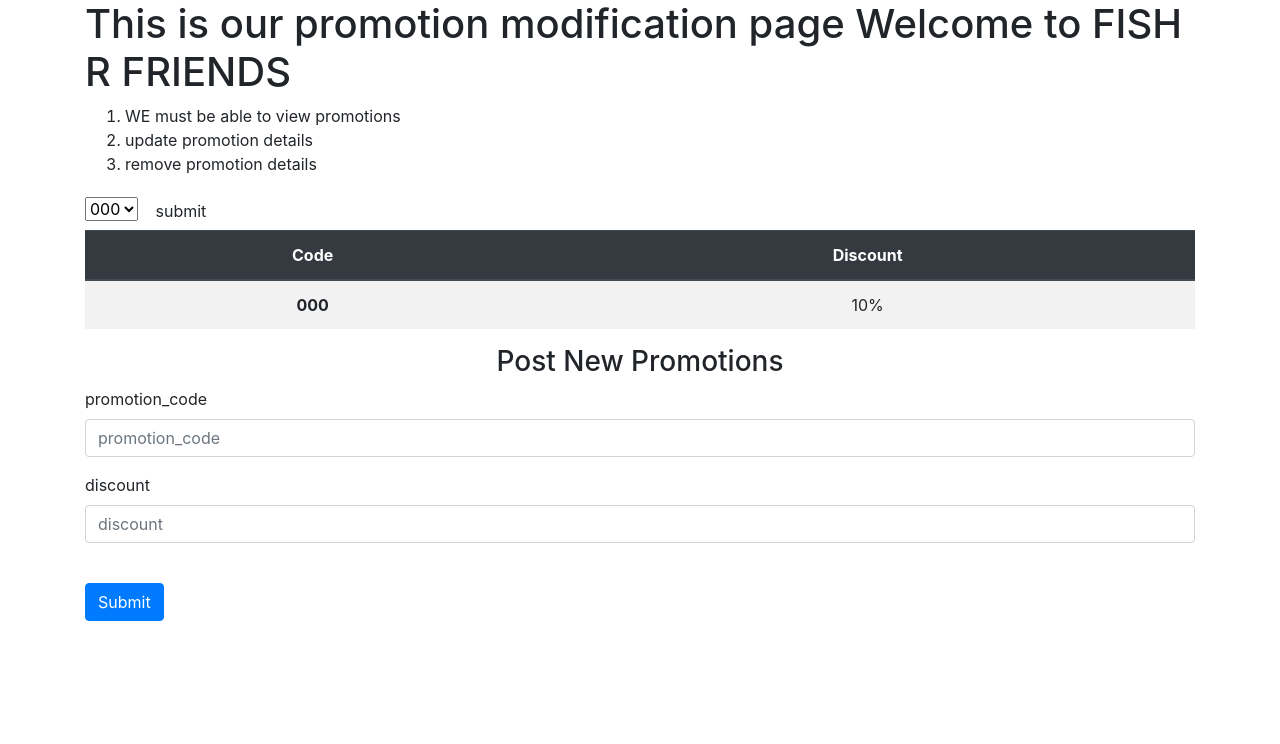
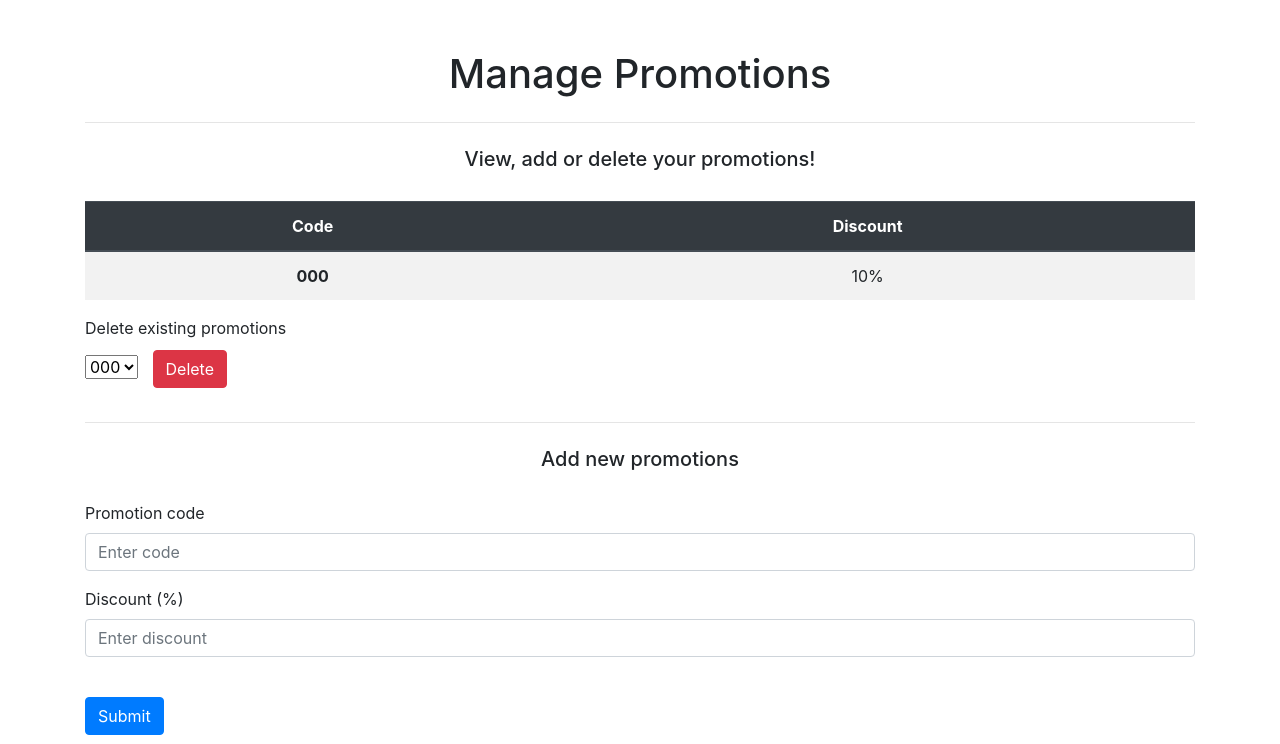
Before and after one commit to danteliew6/fishrfriends, a Flask app: page /promomod in a window 1280 px wide. Shown: the part 56-800 px from the top of the page. Run offline with Flask 2, Linux system fonts and the light colour scheme; a database or web service that is not in the repository returns one stand-in record (values such as "Sample title"); data that the repository does not hold is empty; some libraries are stand-ins or nearby versions.

Commit message:
Beautified promo

```diff
--- a/app/templates/promo.html
+++ b/app/templates/promo.html
@@ -1,20 +1,58 @@
 {% extends "base.html" %}
 {% block title %} Manage Promotions{% endblock %}
 {%block content%}
-<h1> This is our promotion modification page  Welcome to FISH R FRIENDS</h1>
-<ol>
-    <li>WE must be able to view promotions</li>
-    <li>update promotion details</li>
-    <li>remove promotion details</li>
-</ol>
-<form action="/promomod" method="POST">
-<select name="delete_promo">
-  {% for activity in p_data['data']['promotions']%}
-      <option value="{{ activity.promotion_code }}">{{ activity.promotion_code }}</option>
-  {% endfor %}
-</select>
-<input class="btn" type="submit" value="submit">
-</form>
+
+<style>
+  p1 {text-align: center;
+  }
+  .containercenter {
+  /* Make elements centered */
+      display: flex;
+      justify-content: center;
+      margin-top: 50px;
+  }
+  .cardshadow {
+  /* Add shadows to create the "card" effect */
+  box-shadow: 0 4px 8px 0 rgba(0,0,0,0.2);
+  transition: 0.3s;
+  }
+
+  /* On mouse-over, add a deeper shadow */
+  .cardshadow:hover {
+  box-shadow: 0 8px 16px 0 rgba(0,0,0,0.2);
+  }
+  .card-img-top {
+  width: 100%;
+  height: 15vw;
+  object-fit: cover;
+  }
+
+  h5 {
+    text-align: center;
+    margin-bottom: 30px;
+  }
+
+  .btn {
+    margin: 10px;
+  }
+
+  .delete{
+    margin: 0px;
+  }
+
+  #add_new {
+    margin-top: 20px;
+  }
+
+  #submit {
+    margin: 0px;
+  }
+</style>
+
+<h1 class = "containercenter">Manage Promotions</h1>
+<hr class="my-4">
+<h5>View, add or delete your promotions!</h5>
+{% if p_data != None %}
 
 <table class="table table-striped table-hover text-center">
     <thead class="thead-dark">
@@ -33,29 +71,44 @@
     </tbody>
 </table>
 
+<form action="/promomod" method="POST">
+  <p class = "delete">Delete existing promotions</p>
+  <select name="delete_promo">
+    {% for activity in p_data['data']['promotions']%}
+        <option value="{{ activity.promotion_code }}">{{ activity.promotion_code }}</option>
+    {% endfor %}
+  </select>
+  <button type ="submit" class="btn btn-danger"> Delete </button>
+</form>
+
+<hr class="my-4">
+
+{%endif%}
+
+
 <form method="POST">
-    <h3 align ="center">Post New Promotions</h3>
+    <h5 id = "add_new">Add new promotions</h5>
     <div class ="form-group">
-        <label for="promotion_code">promotion_code</label>
+        <label for="promotion_code">Promotion code</label>
         <input
             type="Text"
             class="form-control"
             id="promotion_code"
             name="promotion_code"
-            placeholder="promotion_code"
+            placeholder="Enter code"
         />
     </div>
     <div class ="form-group">
-        <label for="discount">discount</label>
+        <label for="discount">Discount (%)</label>
         <input
             type="text"
             class="form-control"
             id="discount"
             name="discount"
-            placeholder="discount"
+            placeholder="Enter discount"
         />
     </div>
     <br>
-    <button type ="submit" class="btn btn-primary" > Submit </button>
+    <button type ="submit" class="btn btn-primary" id = "submit"> Submit </button>
 </form>
 {%endblock%}
```
